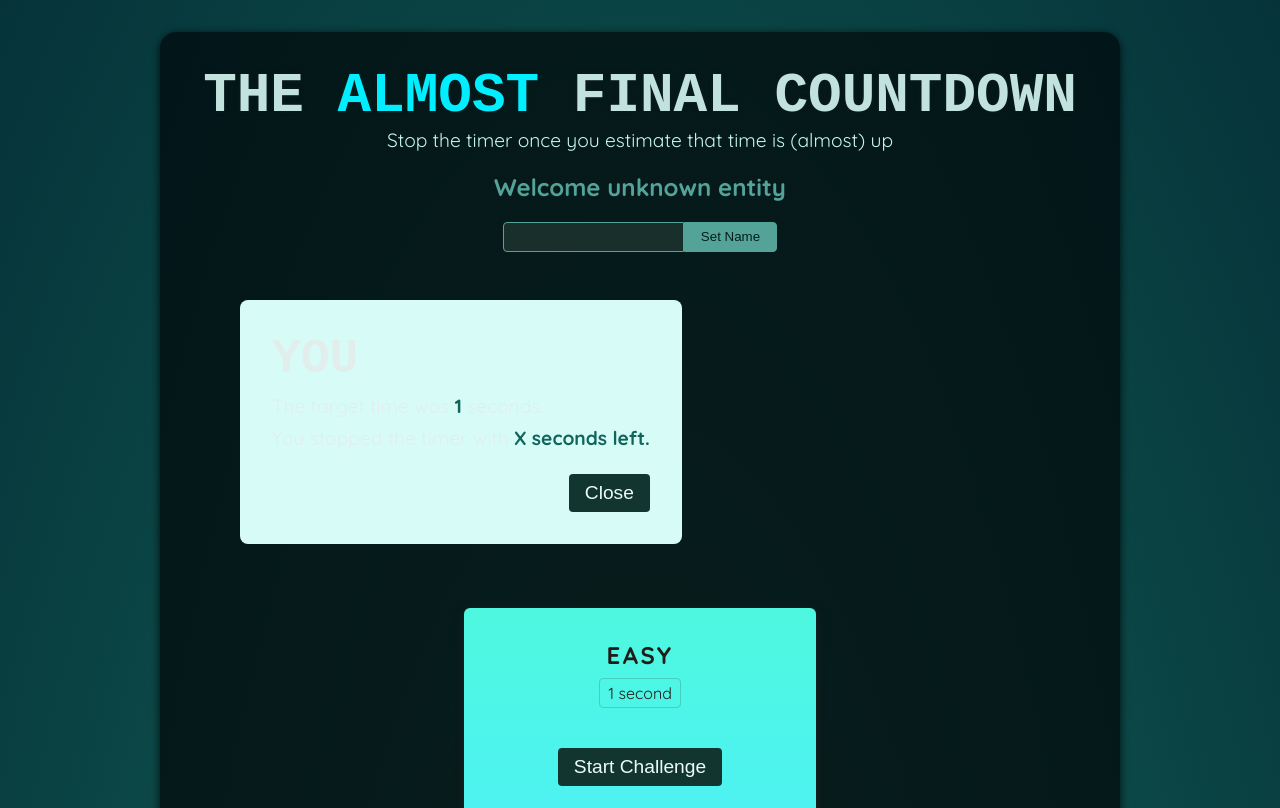
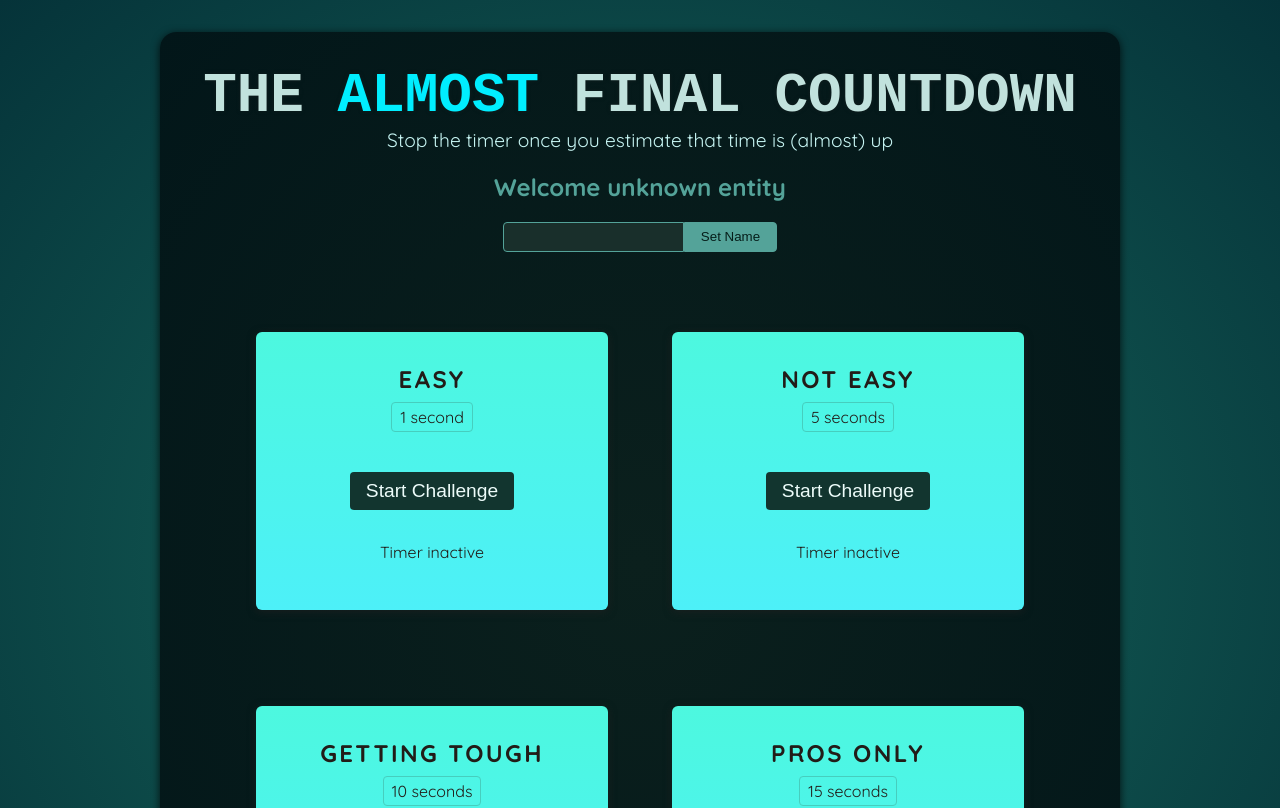
Before and after one commit to shelley816/practice_01_countdown, a React (Vite) app: page / in a window 1280 px wide. Shown: the top 808 px of the page. Built offline with nearby package versions, Linux system fonts and the light colour scheme; a web font is replaced by a local one.

Commit message:
145. Closing the Modal via the ESC (Escape) Key

```diff
--- a/src/components/ResultModal.jsx
+++ b/src/components/ResultModal.jsx
@@ -1,7 +1,11 @@
-import { forwardRef, useImperativeHandle, useRef } from "react";
+import { forwardRef, useImperativeHandle, useRef } from 'react';
 
-const ReaulModal = forwardRef(function ResultModal({ result, targetTime }, ref) {
+const ResultModal = forwardRef(function ResultModal({ targetTime, remainingTime, onReset }, ref) {
   const dialog = useRef();
+
+  const userLost = remainingTime <= 0;
+  const formattedRemainingTime = (remainingTime / 1000).toFixed(2);
+  const score = Math.round((1 - remainingTime / (targetTime * 1000)) * 100);
 
   useImperativeHandle(ref, () => {
     return {
@@ -12,19 +16,20 @@
   });
 
   return (
-    <div ref={dialog} className="result-modal">
-      <h2>You {result}</h2>
+    <dialog ref={dialog} className="result-modal" onClose={onReset}>
+      {userLost && <h2>You lost</h2>}
+      {!userLost && <h2>Your Score: {score}</h2>}
       <p>
         The target time was <strong>{targetTime}</strong> seconds.
       </p>
       <p>
-        You stopped the timer with <strong>X seconds left.</strong>
+        You stopped the timer with <strong>{formattedRemainingTime} seconds left.</strong>
       </p>
-      <form method="dialog">
-        <button onClick={() => dialog.current.close()}>Close</button>
+      <form method="dialog" onSubmit={onReset}>
+        <button>Close</button>
       </form>
-    </div>
+    </dialog>
   );
 });
 
-export default ReaulModal;
+export default ResultModal;
--- a/src/components/TimerChallenge.jsx
+++ b/src/components/TimerChallenge.jsx
@@ -5,37 +5,53 @@
   const timer = useRef();
   const dialog = useRef();
 
-  const [timerStarted, setTimerStarted] = useState(false);
-  const [timerExpired, setTimerExpired] = useState(false);
+  const [timeRemaining, setTimeRemaining] = useState(targetTime * 1000);
+  const timerIsActive = timeRemaining > 0 && timeRemaining < targetTime * 1000;
+
+  if (timeRemaining <= 0) {
+    clearInterval(timer.current);
+    dialog.current.open();
+  }
+
+  function handleReset() {
+    setTimeRemaining(targetTime * 1000);
+  }
 
   function handleStart() {
-    timer.current = setTimeout(() => {
-      setTimerExpired(true);
-      dialog.current.open();
-    }, targetTime * 1000);
+    // 每十毫秒更新一次
+    timer.current = setInterval(() => {
+      // 會每 10 毫秒減少 10，直到小於或等於 0
+      setTimeRemaining((prevTimeRemaining) => prevTimeRemaining - 10);
+    }, 10);
 
     setTimerStarted(true);
   }
 
   function handleStop() {
-    clearTimeout(timer.current);
+    dialog.current.open();
+    clearInterval(timer.current);
   }
 
   return (
     <>
-      <ResultModal ref={dialog} targetTime={targetTime} resul="lost" />
+      <ResultModal
+        ref={dialog}
+        targetTime={targetTime}
+        remainingTime={timeRemaining}
+        onReset={handleReset}
+      />
       <section className="challenge">
         <h2>{title}</h2>
         <p className="challenge-time">
           {targetTime} second{targetTime > 1 ? "s" : ""}
         </p>
         <p>
-          <button onClick={timerStarted ? handleStop : handleStart}>
-            {timerStarted ? "Stop" : "Start"} Challenge
+          <button onClick={timerIsActive ? handleStop : handleStart}>
+            {timerIsActive ? "Stop" : "Start"} Challenge
           </button>
         </p>
-        <p className={timerStarted ? "active" : undefined}>
-          {timerStarted ? "Time is running..." : "Timer inactive"}
+        <p className={timerIsActive ? "active" : undefined}>
+          {timerIsActive ? "Time is running..." : "Timer inactive"}
         </p>
       </section>
     </>
```
